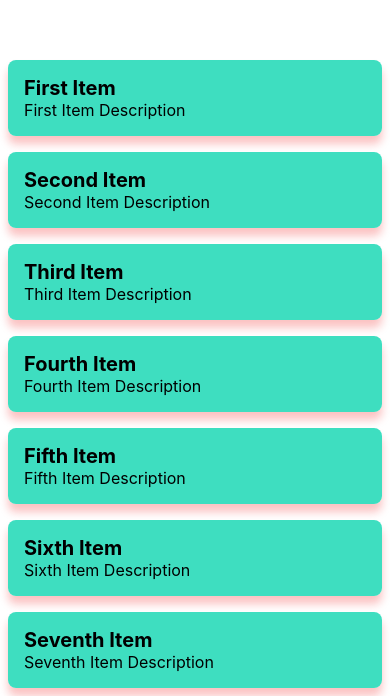
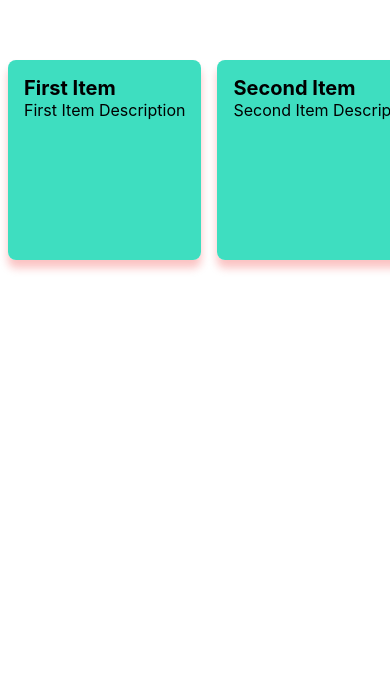
Before and after one commit to rddewan/react-native-beginner, a React Native app in the folder CoreComponents/: screen / in a window 390 px wide. Shown: the part 148-844 px from the top of the page. Built offline with nearby package versions, Linux system fonts and the light colour scheme.

Commit message:
Horizantal FlatList component

```diff
--- a/CoreComponents/Components/FlatListComponent.jsx
+++ b/CoreComponents/Components/FlatListComponent.jsx
@@ -93,8 +93,23 @@ const FlatListComponent = () => {
     }
 
     return (
+        // <FlatList
+        //     style={{ marginTop: 100 }}
+        //     data={DATA}
+        //     renderItem={({ item, index, separators }) =>
+        //         <View style={styles.card} >
+        //             <Text style={styles.title}>{item.title}</Text>
+        //             <Text style={styles.description}>{item.description}</Text>
+        //         </View>
+        //     }
+        //     keyExtractor={item => item.id}
+        //     refreshing={refreshing}
+        //     onRefresh={onRefresh}
+        // />
+
         <FlatList
             style={{ marginTop: 100 }}
+            horizontal={true}
             data={DATA}
             renderItem={({ item, index, separators }) =>
                 <View style={styles.card} >
@@ -127,6 +142,7 @@ const styles = StyleSheet.create({
         },
         shadowOpacity: 0.25,
         shadowRadius: 8,
+        height: 200
     },
     title: {
         fontSize: 20,
```
